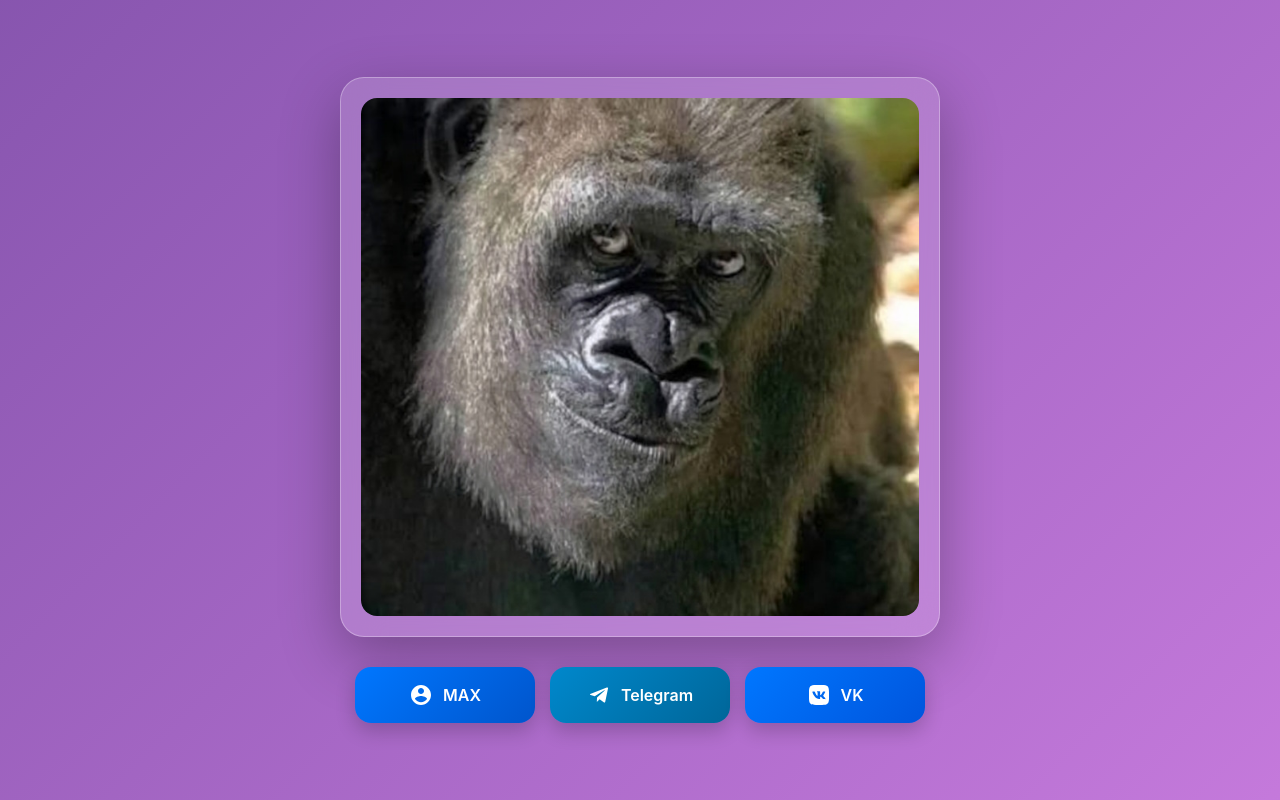
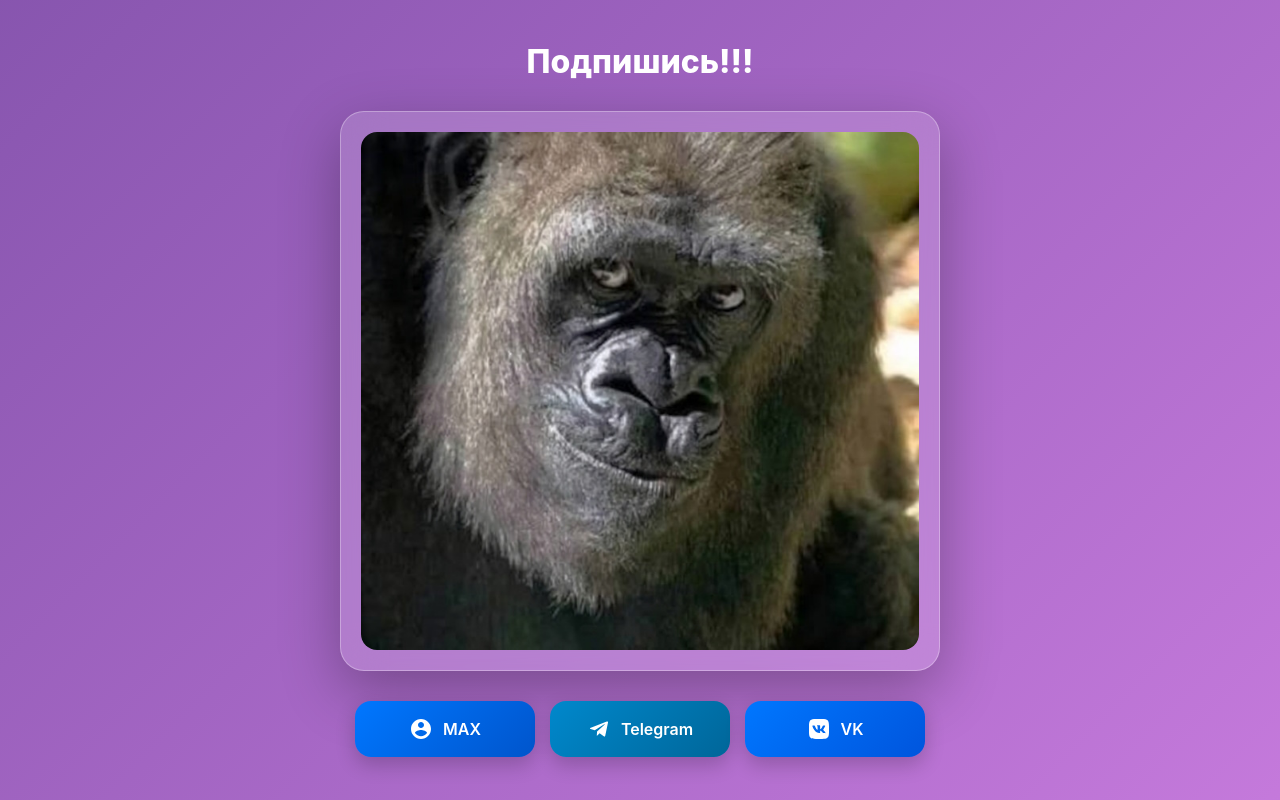
Before and after one commit to ITKvant1/KvantoriumQR, a plain HTML site: page index.html in a window 1280 px wide. Drawn offline with Linux system fonts and the light colour scheme.

Commit message:
Add files via upload

```diff
--- a/index.html
+++ b/index.html
@@ -3,7 +3,7 @@
 <head>
     <meta charset="UTF-8">
     <meta name="viewport" content="width=device-width, initial-scale=1.0">
-    <title>Наша организация</title>
+    <title>Подпишись</title>
     <style>
         * {
             margin: 0;
@@ -151,6 +151,15 @@
             fill: white;
         }
 
+        .main-text {
+        font-family: 'Montserrat', 'Inter', sans-serif; /* Подключите шрифт с весом 800/900 */
+        font-size: 32px;
+        font-weight: 800; /* ExtraBold */
+        line-height: 1.2;
+        color: white;
+        text-decoration: none;
+        }
+
         @media (max-width: 480px) {
             .social-buttons {
                 flex-direction: column;
@@ -168,8 +177,9 @@
 </head>
 <body>
     <div class="container">
+        <div class="main-text" >Подпишись!!!</div>
+
         <div class="meme-card">
-            <!-- Замените src на путь к вашему мему -->
             <img src="meme.jpg" alt="Мем" class="meme-image">
         </div>
 
```
